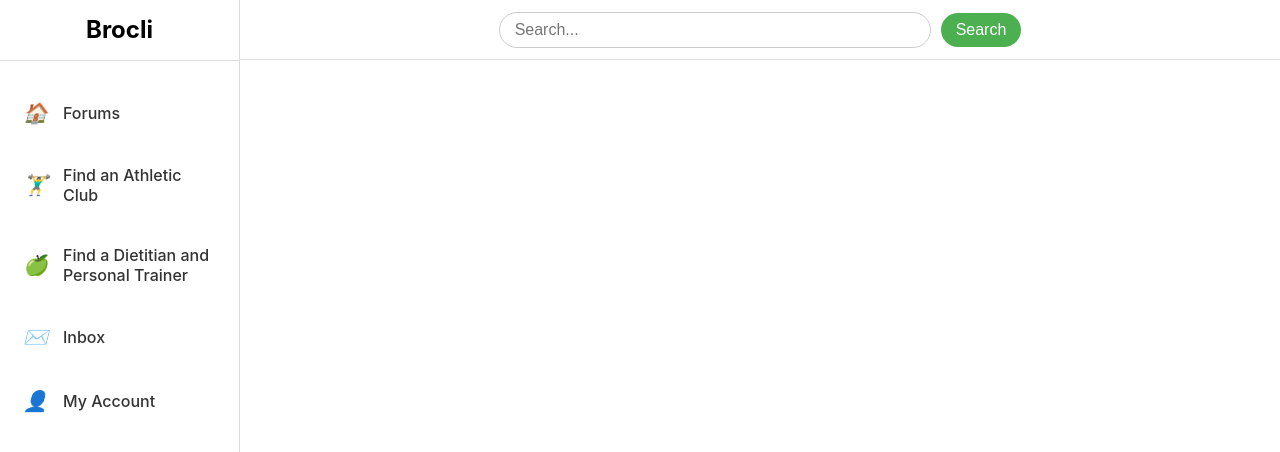
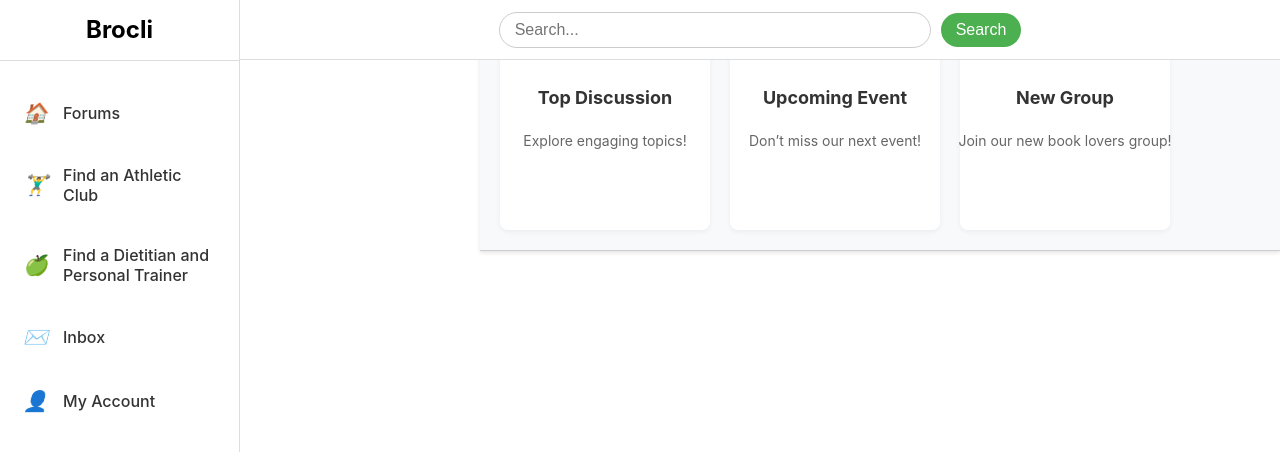
Before and after one commit to sumardey5/brocli-forum, a React (Create React App) app: page / in a window 1280 px wide. Shown: the top 452 px of the page. Built offline with nearby package versions, Linux system fonts and the light colour scheme.

Commit message:
getting there

```diff
--- a/src/App.js
+++ b/src/App.js
@@ -1,21 +1,26 @@
 import React from 'react';
-import { BrowserRouter as Router, Route, Routes } from 'react-router-dom';
+import { BrowserRouter as Router, Routes, Route } from 'react-router-dom';
 import Sidebar from './components/Sidebar';
 import Header from './components/Header';
-import Placeholder from './pages/placeholder'; // Universal placeholder page
+import TopSection from './components/TopSection';
+import Placeholder from './pages/placeholder';
 
 const App = () => {
     return (
         <Router>
             <div className="app-container">
                 <Header />
+                <div style={{ display: 'flex', width: '100%' }}>
                     <Sidebar />
+                    <div style={{ flex: 1 }}>
+                        <TopSection />
                         <Routes>
                             <Route path="/forum" element={<Placeholder />} />
                             <Route path="/account" element={<Placeholder />} />
                             <Route path="/inbox" element={<Placeholder />} />
-                    {/* Add other placeholder routes as needed */}
                         </Routes>
+                    </div>
+                </div>
             </div>
         </Router>
     );
--- /dev/null
+++ b/src/components/TopSection.css
@@ -0,0 +1,45 @@
+/* src/components/TopSection.css */
+.top-section {
+    margin-left: 240px; /* Offset to the right of the sidebar */
+    padding: 20px;
+    background-color: #f8f9fa;
+    border-bottom: 1px solid #ccc;
+    box-shadow: 0 2px 4px rgba(0,0,0,0.1);
+    display: flex;
+    overflow-x: auto;
+    white-space: nowrap;
+}
+
+.highlight {
+    width: 180px; /* Adjusted for a more square appearance */
+    height: 180px; /* Same as width for square shape */
+    margin-right: 20px;
+    padding: 15px;
+    background-color: white;
+    border-radius: 8px;
+    display: flex;
+    flex-direction: column;
+    justify-content: center;
+    align-items: center;
+    box-shadow: 0 2px 5px rgba(0,0,0,0.05);
+    text-align: center;
+}
+
+.highlight-title {
+    font-size: 18px;
+    font-weight: bold;
+    color: #333;
+    margin-bottom: 10px; /* Space between title and description */
+}
+
+.highlight-description {
+    font-size: 14px;
+    color: #666;
+}
+
+@media (max-width: 768px) {
+    .top-section {
+        margin-left: 0; /* Full width on mobile */
+        padding: 10px;
+    }
+}
--- /dev/null
+++ b/src/components/TopSection.js
@@ -0,0 +1,24 @@
+// src/components/TopSection.js
+import React from 'react';
+import './TopSection.css';
+
+const TopSection = () => {
+    const highlights = [
+        { title: 'Top Discussion', description: 'Explore engaging topics!' },
+        { title: 'Upcoming Event', description: 'Don’t miss our next event!' },
+        { title: 'New Group', description: 'Join our new book lovers group!' }
+    ];
+
+    return (
+        <div className="top-section">
+            {highlights.map((highlight, index) => (
+                <div key={index} className="highlight">
+                    <div className="highlight-title">{highlight.title}</div>
+                    <p className="highlight-description">{highlight.description}</p>
+                </div>
+            ))}
+        </div>
+    );
+};
+
+export default TopSection;
```
Lines whose indentation alone changed are shown as unchanged.
